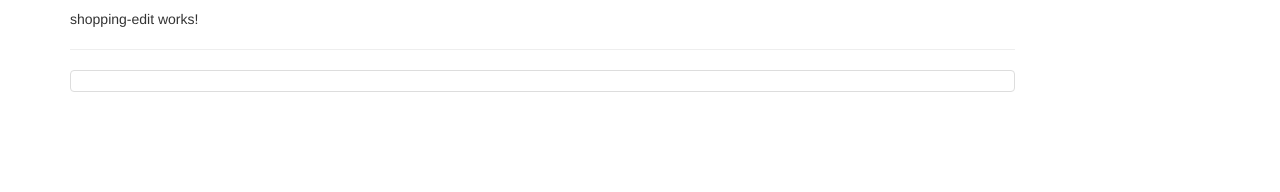
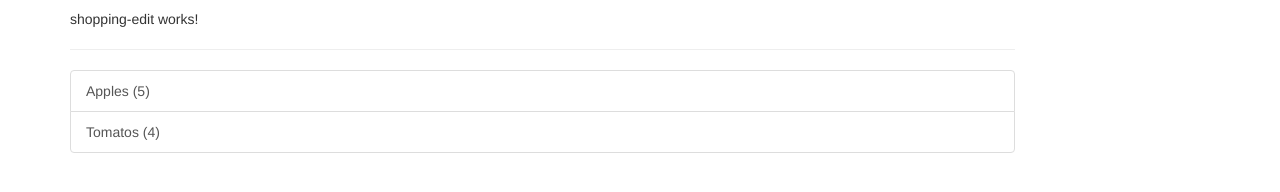
Before and after one commit to SneakyJ/CourseProject, an Angular app: page / in a window 1280 px wide. Shown: the part 452-644 px from the top of the page. Built offline with nearby package versions, Linux system fonts and the light colour scheme.

Commit message:
outputting ingredients in shopping list

```diff
--- a/src/app/shopping-list/shopping-list.component.html
+++ b/src/app/shopping-list/shopping-list.component.html
@@ -3,7 +3,11 @@
         <app-shopping-edit></app-shopping-edit>
         <hr>
         <ul class="list-group">
-            <a class="list-group-item" style="cursor: pointer"></a>
+            <a
+                class="list-group-item"
+                style="cursor: pointer"
+                *ngFor="let ingerdient of ingredients"
+            > {{ ingerdient.name }} ({{ ingerdient.amount }})</a>
         </ul>
     </div>
 </div>
--- a/src/app/shopping-list/shopping-list.component.ts
+++ b/src/app/shopping-list/shopping-list.component.ts
@@ -1,4 +1,5 @@
 import { Component } from '@angular/core';
+import { Ingerient } from '../shared/ingedient.model';
 
 @Component({
   selector: 'app-shopping-list',
@@ -6,7 +7,10 @@ import { Component } from '@angular/core';
   styleUrl: './shopping-list.component.css'
 })
 export class ShoppingListComponent {
-  ingredients = [];
+  ingredients: Ingerient[] = [
+    new Ingerient('Apples', 5),
+    new Ingerient('Tomatos', 4),
+  ];
 
   constructor() { }
 
```
